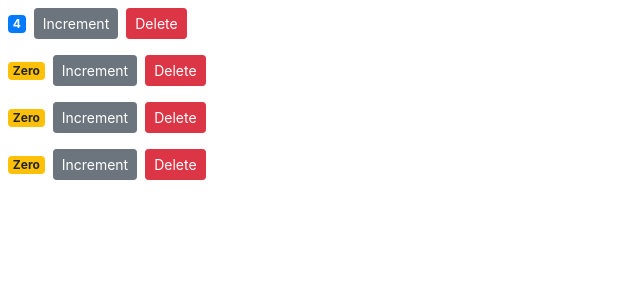
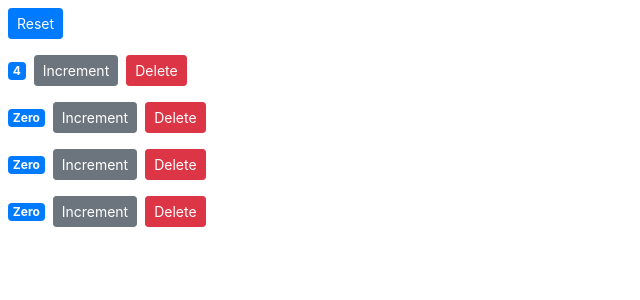
Before and after one commit to msr1013/react_counter_increment_test, a React (Create React App) app: page / in a window 1280 px wide. Shown: the top 300 px of the page, without its empty margins (0-640 px from the left). Built offline with nearby package versions, Linux system fonts and the light colour scheme.

Commit message:
implementing-reset-button-of-increments-and-removing-local-state

```diff
--- a/src/components/counter.jsx
+++ b/src/components/counter.jsx
@@ -1,26 +1,18 @@
 import React, { Component } from "react";
 
 class Counter extends Component {
-  state = {
-    value: this.props.value,
-  };
-
-  handleIncrement = () => {
-    this.setState({ value: this.state.value + 1 });
-  };
-
   render() {
     return (
       <div>
         <span className={this.getBadgeClasses()}>{this.formatCount()}</span>
         <button
-          onClick={() => this.handleIncrement}
+          onClick={() => this.props.onIncrement(this.props.counter)}
           className="btn btn-secondary btn-sm"
         >
           Increment
         </button>
         <button
-          onClick={() => this.props.onDelete(this.props.id)}
+          onClick={() => this.props.onDelete(this.props.counter.id)}
           className="btn btn-danger btn-sm m-2"
         >
           Delete
@@ -31,12 +23,12 @@ class Counter extends Component {
 
   getBadgeClasses() {
     let classes = "badge m-2 badge-";
-    classes += this.state.value === 0 ? "warning" : "primary";
+    classes += this.props.value === 0 ? "warning" : "primary";
     return classes;
   }
 
   formatCount() {
-    const { value: value } = this.state;
+    const { value: value } = this.props.counter;
 
     return value === 0 ? "Zero" : value;
   }
--- a/src/components/counters.jsx
+++ b/src/components/counters.jsx
@@ -10,22 +10,43 @@ class Counters extends Component {
     ],
   };
 
+  handleIncrement = (counter) => {
+    const counters = [...this.state.counters];
+    const index = counters.indexOf(counter);
+    counters[index] = { ...counter };
+    counters[index].value++;
+    this.setState({ counters });
+  };
+
+  handleReset = () => {
+    const counters = this.state.counters.map((c) => {
+      c.value = 0;
+      return c;
+    });
+    this.setState({ counters });
+  };
+
   handleDelete = (counterId) => {
-    console.log("Event Handler Called", counterId);
+    const counters = this.state.counters.filter((c) => c.id !== counterId);
+    this.setState({ counters });
   };
 
   render() {
     return (
       <div>
+        <button
+          onClick={this.handleReset}
+          className="btn btn-primary btn-sm m-2"
+        >
+          Reset
+        </button>
         {this.state.counters.map((counter) => (
           <Counter
             key={counter.id}
             onDelete={this.handleDelete}
-            value={counter.value}
-            id={counter.id}
-          >
-            <h4>Counter # {counter.id}</h4>
-          </Counter>
+            onIncrement={this.handleIncrement}
+            counter={counter}
+          />
         ))}
       </div>
     );
```
